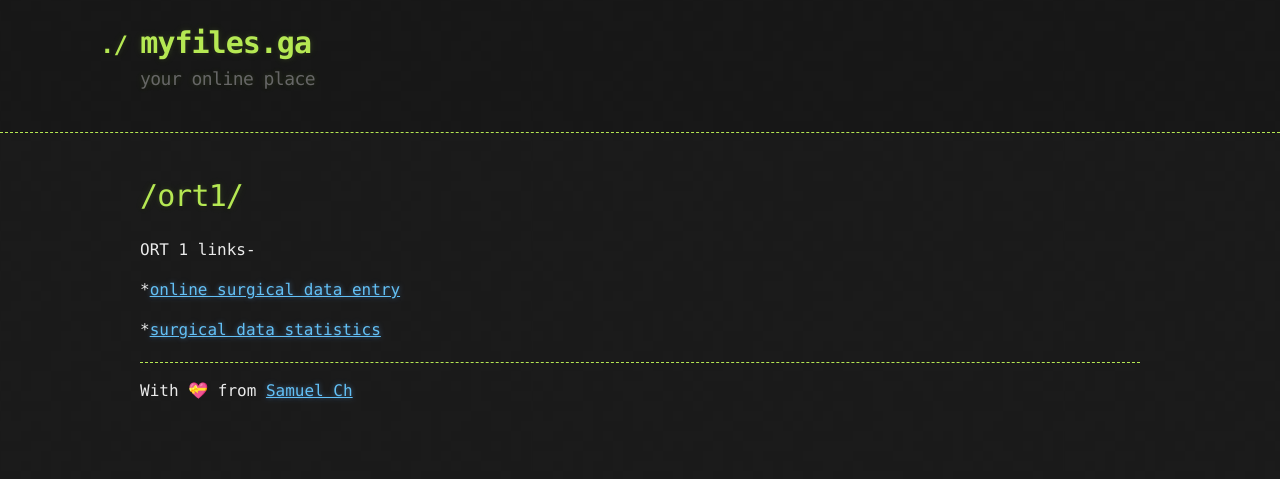
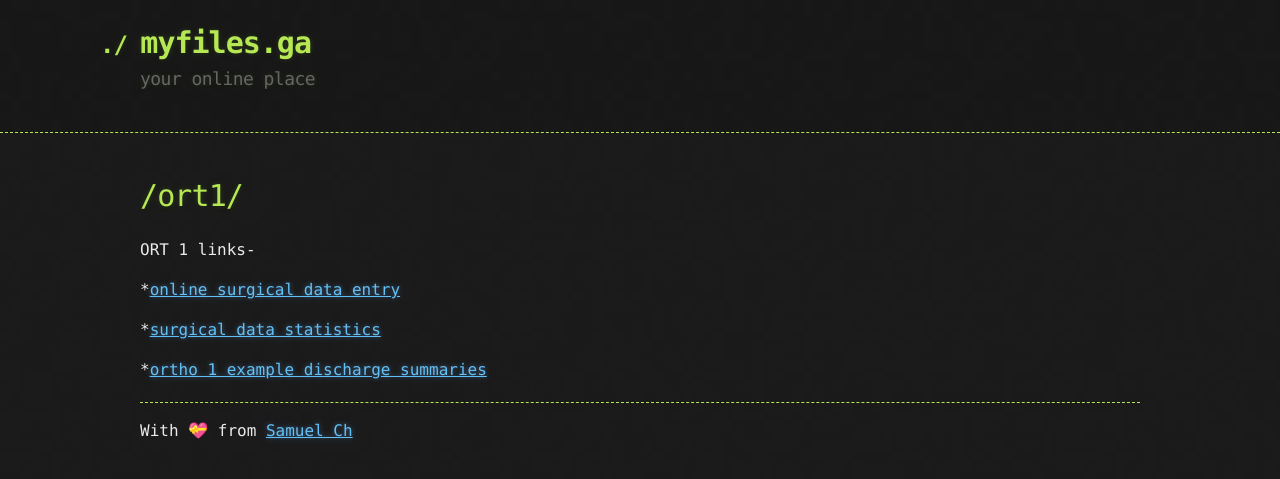
Before and after one commit to Dr-Anonymous/myfiles, a Jekyll site: the page built from ort1.md, in a window 1280 px wide. Shown: the top 479 px of the page. Built offline with Jekyll 4.4.1, drawn with Linux system fonts in a browser that asks for light colours; emoji names are drawn with the system emoji font; our own code applies the rules of GitHub Pages for plain Markdown files.

Commit message:
Update ort1.md

```diff
--- a/ort1.md
+++ b/ort1.md
@@ -9,3 +9,5 @@
 *[online surgical data entry](https://docs.google.com/forms/d/e/1FAIpQLSfHFYTHX5ypnvz4MvKkyHiK4vK1H_YIdR-WzCpGlihkg9GnvA/viewform)
 
 *[surgical data statistics](https://docs.google.com/spreadsheets/d/1qoM3hZZwtidhqY3lGDhMXzZT07ewSc2ndi_sdO4K3qY/edit?usp=sharing)
+
+*[ortho 1 example discharge summaries](https://docs.google.com/document/d/1ILacITqqX_Q_sBlegYX8eH8DghUDfThilSx6l7Ryx28/edit)
```
